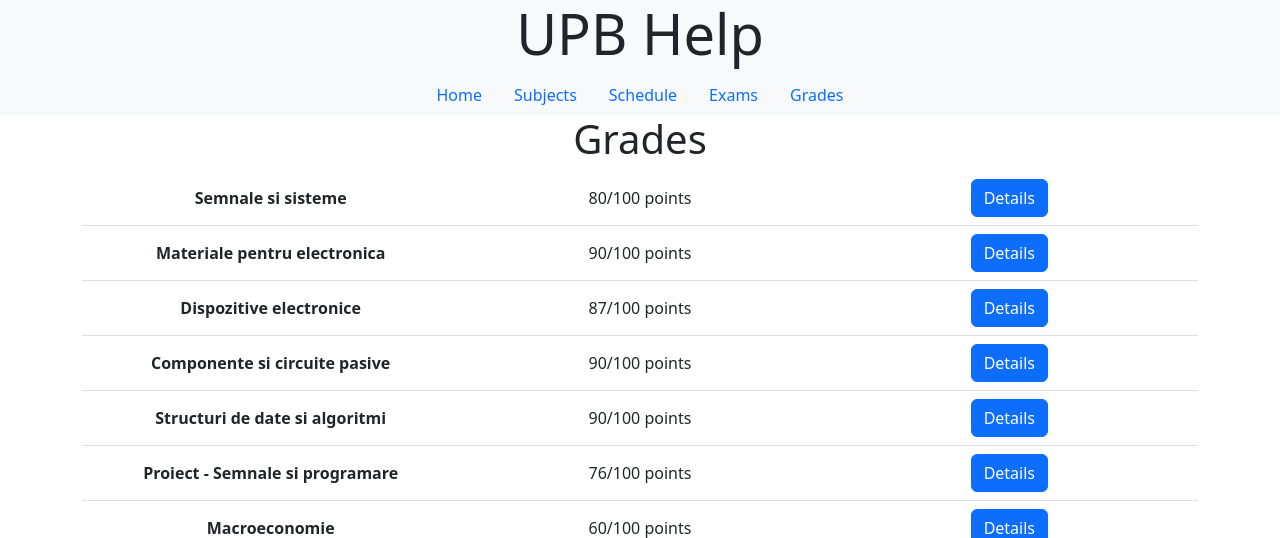
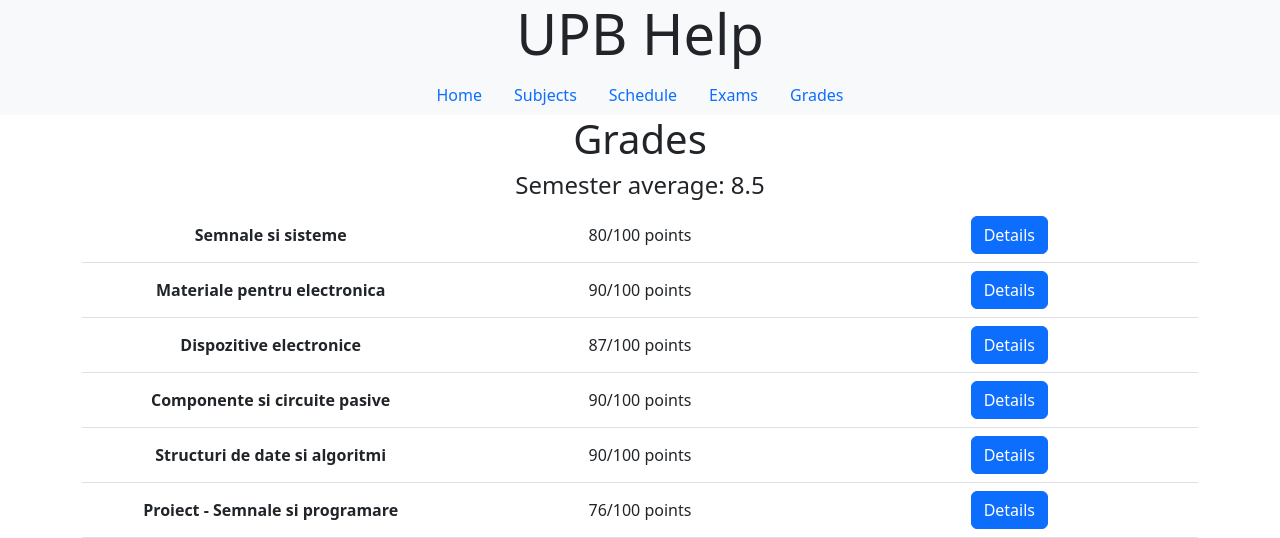
Before and after one commit to ioana321/upb-help, a Django app: page /grades/ in a window 1280 px wide. Shown: the top 538 px of the page. Run offline with Django 4.2, Linux system fonts and the light colour scheme; data comes from the database, SQL or seed files in the repository; both versions use the stored data as it was after the commit; some libraries are stand-ins or nearby versions.

Commit message:
Added semester average

```diff
--- a/college/templates/college/grades.html
+++ b/college/templates/college/grades.html
@@ -15,6 +15,11 @@
 
 <div class="container text-center">
     <h6 class="display-6">Grades</h6>
+    <h4>Semester average:
+        {% with avg=subjects|average %}
+            {{avg}}
+        {% endwith %}
+    </h4>
     <ul class="list-group list-group-flush">
         {% for subject in subjects %}
             <li class="list-group-item list-group-item-action">
--- a/college/templates/college/index.html
+++ b/college/templates/college/index.html
@@ -12,7 +12,7 @@
 
 {% block content %}
 <div class="center">
-    <h1 class="display-1">Welcome to Hell!</h1>
+    <h1 class="display-1">Placeholder</h1>
 </div>
 
 
--- a/college/templatetags/grades_tags.py
+++ b/college/templatetags/grades_tags.py
@@ -1,6 +1,7 @@
 from django import template
 
 register = template.Library()
+
 
 @register.filter(name="total_points")
 def total_points(subject):
@@ -18,11 +19,13 @@
             points += exam.points_earned
     return points
 
+
 @register.filter(name="has_course")
 def has_course(subject):
     from college.models import Subject, Course
     course = subject.courses.first()
     return course
+
 
 @register.filter(name="has_seminar")
 def has_seminar(subject):
@@ -30,8 +33,25 @@
     seminar = subject.seminars.first()
     return seminar
 
+
 @register.filter(name="has_lab")
 def has_lab(subject):
     from college.models import Subject, Lab
     lab = subject.labs.first()
     return lab
+
+
+@register.filter(name="average")
+def average(subjects):
+    from college.models import Subject, Seminar, Lab, Course, Exam
+    avg = 0
+    subj_nr = 0
+    for subj in subjects:
+        subj_nr += 1
+        temp = total_points(subj)
+        if temp % 10 >= 5:
+            avg += int((temp/10) + 1)  # 87/10 = 8.... 8+1 = 9
+        else:
+            avg += int(temp/10)
+
+    return avg/subj_nr
```
Also changed, not shown: db.sqlite3.
